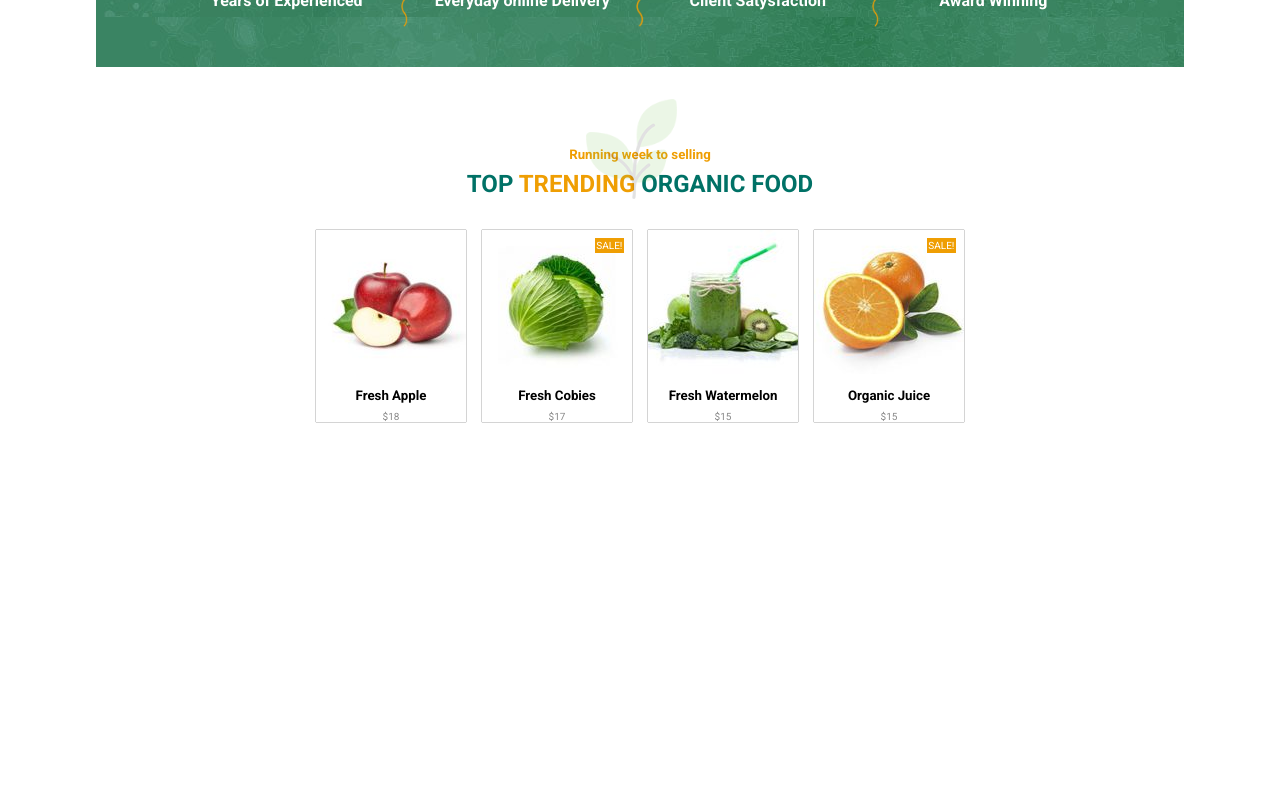
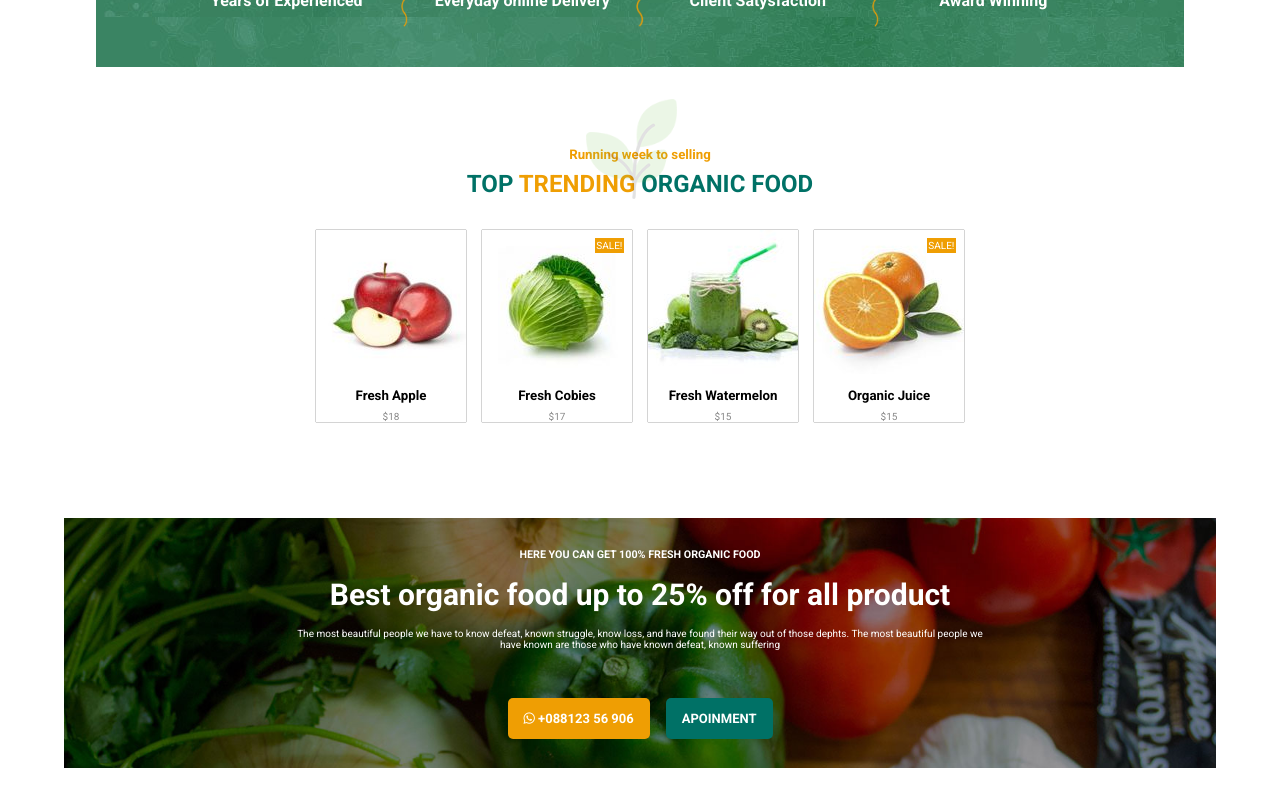
Before and after one commit to RiccardoSansone/proj-html-vuejs, a Vue app: page / in a window 1280 px wide. Shown: the part 2747-3547 px from the top of the page. Before the commit the page ends 3201 px from the top, so only its background shows below. Built offline with nearby package versions, Linux system fonts and the light colour scheme.

Commit message:
add other section

```diff
--- a/src/App.vue
+++ b/src/App.vue
@@ -96,6 +96,7 @@ import './assets/scss/style.scss'
 <!-- main -->
 <main>
 
+
     <!-- jumbotron -->
     <section class="jumbotron">
 
@@ -121,6 +122,7 @@ import './assets/scss/style.scss'
     </section>
     <!-- /jumbotron -->
     <!-- /////////////// -->
+
 
 
     <!-- all natural -->
@@ -167,6 +169,7 @@ import './assets/scss/style.scss'
     </section>
     <!-- /all natural -->
     <!-- /////////////// -->
+
 
 
     <!-- all organic -->
@@ -287,6 +290,7 @@ import './assets/scss/style.scss'
     <!-- /////////////// -->
 
 
+
     <!-- dessert -->
     <section class="dessert">
         <!-- container -->
@@ -318,6 +322,7 @@ import './assets/scss/style.scss'
     </section>
     <!-- /dessert -->
     <!-- /////////////// -->
+
 
 
     <!-- data -->
@@ -360,6 +365,7 @@ import './assets/scss/style.scss'
     </section>
     <!-- /data -->
     <!-- /////////////// -->
+
 
 
     <!-- trending -->
@@ -408,7 +414,27 @@ import './assets/scss/style.scss'
     <!-- /trending -->
     <!-- /////////////// -->
 
+
+
     <!-- best organic -->
+    <section class="bestOrganic">
+        <!-- container -->
+        <div class="bestContainer column gap-1 align-center justify-center">
+            <!-- description -->
+            <h6>HERE YOU CAN GET 100% FRESH ORGANIC FOOD</h6>
+            <h1>Best organic food up to 25% off for all product</h1>
+            <p class="text-center">
+                The most beautiful people we have to know defeat, known struggle, know loss,
+                and have found their way out of those dephts. The most beautiful people
+                we have known are those who have known defeat, known suffering
+            </p>
+            <!-- buttons -->
+            <div class="bestButtons d-flex gap-1 justify-center">
+                <button class="bg-secondary"><i class="fa-brands fa-whatsapp"></i> +088123 56 906</button>
+                <button class="bg-primary">APOINMENT</button>
+            </div>
+        </div>
+    </section>
     <!-- /best organic -->
     <!-- /////////////// -->
 
--- a/src/assets/scss/style.scss
+++ b/src/assets/scss/style.scss
@@ -471,6 +471,39 @@
 // <-///////////->
 
 // #region best organic
+.bestOrganic{
+  width: 90%;
+  height: 250px;
+  margin: auto;
+  margin-top: 6rem;
+  margin-bottom: 2rem;
+  background-image: url(../img/call-to-bg.jpg);
+  background-position: center;
+  background-size: cover;
+  .bestContainer{
+    width: 60%;
+    height: 100%;
+    margin: auto;
+    color: white;
+    h1{
+      font-size: 30px;
+    }
+    p{
+      font-size: x-small;
+    }
+    .bestButtons{
+      margin-top: 2rem;
+      button{
+        border: none;
+        padding: 0.8rem 1rem;
+        border-radius: 5px;
+        font-size: small;
+        font-weight: bold;
+      }
+    }
+  }
+
+}
 // #endregion best organic
 // <-///////////->
 
```
